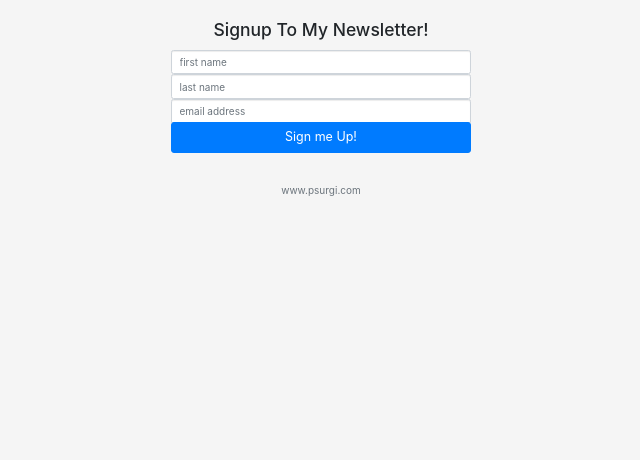
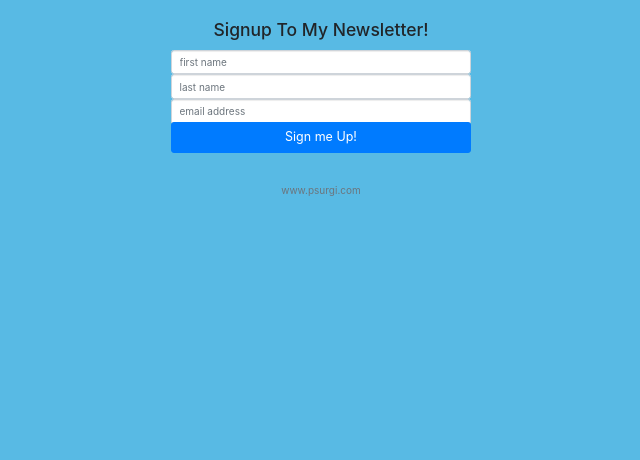
Before and after one commit to suinext/shielded-gorge-78307-nodejs, a website: page sign-up.html in a window 1280 px wide. Shown: the part 340-800 px from the top of the page, without its empty margins (319-959 px from the left). Drawn offline with nearby package versions, Linux system fonts and the light colour scheme.

Commit message:
Update styles.css

```diff
--- a/public/css/styles.css
+++ b/public/css/styles.css
@@ -8,7 +8,7 @@ body {
   align-items: center;
   padding-top: 40px;
   padding-bottom: 40px;
-  background-color: #f5f5f5;
+  background-color: #58bae4;
 }
 
 .form-signin {
```
